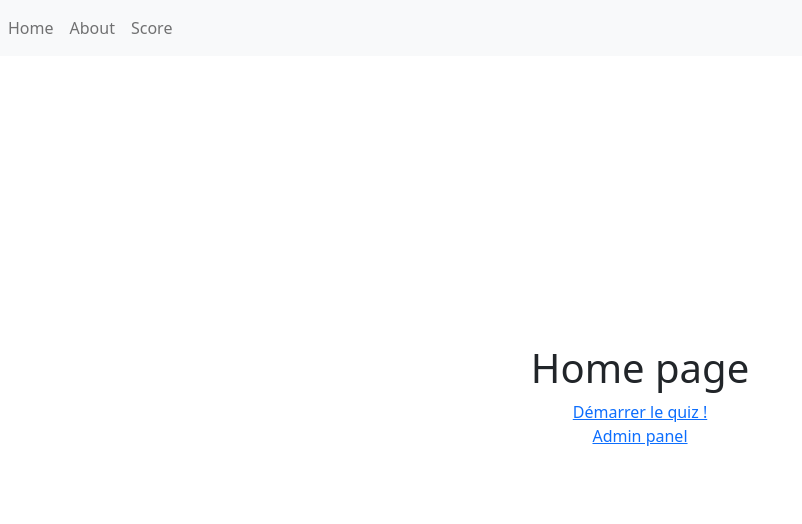
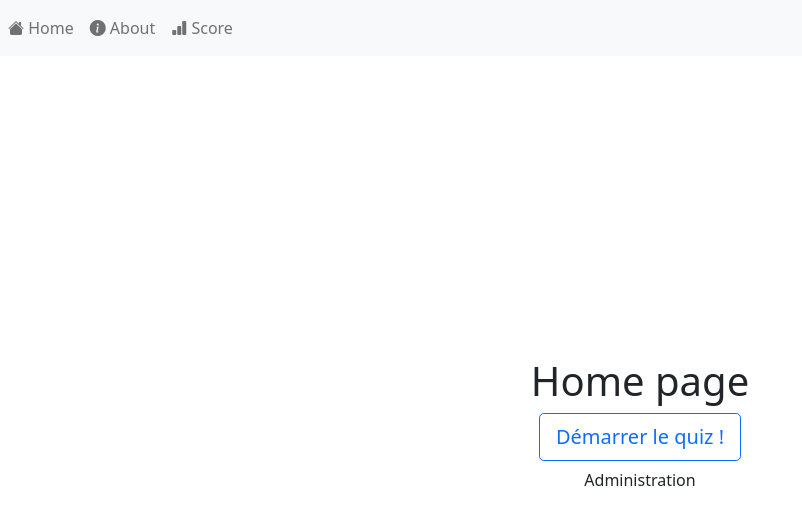
Before and after one commit to SnaKl/quiz-app, a Vue app in the folder quiz-ui/: page / in a window 1280 px wide. Shown: the top 524 px of the page, without its empty margins (0-802 px from the left). Built offline with nearby package versions, Linux system fonts and the light colour scheme; no server answers.

Commit message:
toast fini + petits ajouts/modifs

```diff
--- a/quiz-ui/index.html
+++ b/quiz-ui/index.html
@@ -9,8 +9,17 @@
       integrity="sha384-EVSTQN3/azprG1Anm3QDgpJLIm9Nao0Yz1ztcQTwFspd3yD65VohhpuuCOmLASjC"
       crossorigin="anonymous"
     />
+    <link
+      rel="stylesheet"
+      href="https://cdn.jsdelivr.net/npm/bootstrap-icons@1.3.0/font/bootstrap-icons.css"
+    />
+    <script
+      src="https://cdn.jsdelivr.net/npm/bootstrap@5.2.0-beta1/dist/js/bootstrap.bundle.min.js"
+      integrity="sha384-pprn3073KE6tl6bjs2QrFaJGz5/SUsLqktiwsUTF55Jfv3qYSDhgCecCxMW52nD2"
+      crossorigin="anonymous"
+    ></script>
     <meta name="viewport" content="width=device-width, initial-scale=1.0" />
-    <title>Vite App</title>
+    <title>Quiz App</title>
   </head>
 
   <body>
--- a/quiz-ui/src/App.vue
+++ b/quiz-ui/src/App.vue
@@ -9,7 +9,7 @@ import Toast from '@/components/ToastComponent.vue';
     <Navbar />
   </header>
 
-  <div id="mainContainer">
+  <div id="mainContainer" class="container my-auto">
     <RouterView />
   </div>
 
@@ -24,7 +24,7 @@ body {
   width: 100vw;
 }
 
-#mainContainer {
+/* #mainContainer {
   height: 100%;
-}
+} */
 </style>
--- a/quiz-ui/src/components/ToastComponent.vue
+++ b/quiz-ui/src/components/ToastComponent.vue
@@ -1,5 +1,6 @@
 <!-- gestion des erreurs -->
 <template>
+  <div class="toast-container position-absolute top-right">
     <div
       id="toast-err-war"
       class="toast"
@@ -7,8 +8,8 @@
       aria-live="assertive"
       aria-atomic="true"
     >
-    <div class="toast-header">
-      <strong class="me-auto toast-title">Erreur</strong>
+      <div class="toast-header bg-danger-custom-50 text-dark">
+        <strong class="me-auto">Erreur</strong>
         <button
           type="button"
           class="btn-close"
@@ -16,6 +17,22 @@
           aria-label="Close"
         ></button>
       </div>
-    <div class="toast-body"></div>
+      <div class="toast-body bg-danger-custom-10"></div>
+    </div>
   </div>
 </template>
+
+<style>
+.top-right {
+  right: 50px !important;
+  top: 100px !important;
+}
+
+.bg-danger-custom-50 {
+  background-color: #ed99a1;
+}
+
+.bg-danger-custom-10 {
+  background-color: #fceaec;
+}
+</style>
--- a/quiz-ui/src/services/QuizApiService.js
+++ b/quiz-ui/src/services/QuizApiService.js
@@ -16,7 +16,6 @@ export default {
     }
 
     const onError = function (error) {
-      //TODO : ajouter le makeAToast()
       makeAToast(error.response.data.error);
       return Promise.reject(error.response || error.message);
     };
--- a/quiz-ui/src/utils/utils.js
+++ b/quiz-ui/src/utils/utils.js
@@ -1,9 +1,15 @@
+/**
+ * Create a toast-alert (reused dynamically)
+ * @param {string} content
+ */
 export function makeAToast(content = 'test') {
   const toast = document.getElementById('toast-err-war');
 
   const toast_body = toast.querySelector('.toast-body');
   toast_body.innerHTML = content;
 
-  const toast_API = new bootstrap.Toast(toast, {});
+  const toast_API = new bootstrap.Toast(toast, {
+    delay: 2000
+  });
   toast_API.show();
 }
--- a/quiz-ui/src/views/AdminPageQuestionEdition.vue
+++ b/quiz-ui/src/views/AdminPageQuestionEdition.vue
@@ -30,8 +30,8 @@
 
 <script>
 import ParticipationStorageService from '@/services/ParticipationStorageService';
-import QuestionDisplay from '../components/QuestionDisplay.vue';
-import QuizApiService from '../services/QuizApiService';
+import QuestionDisplay from '@/components/QuestionDisplay.vue';
+import QuizApiService from '@/services/QuizApiService';
 
 export default {
   name: 'AdminPageQuestionEdition',
--- a/quiz-ui/src/views/AdminPageQuestionView.vue
+++ b/quiz-ui/src/views/AdminPageQuestionView.vue
@@ -30,9 +30,9 @@
 </template>
 
 <script>
-import QuestionDisplay from '../components/QuestionDisplay.vue';
-import QuizApiService from '../services/QuizApiService';
-import ParticipationStorageService from '../services/ParticipationStorageService';
+import QuestionDisplay from '@/components/QuestionDisplay.vue';
+import QuizApiService from '@/services/QuizApiService';
+import ParticipationStorageService from '@/services/ParticipationStorageService';
 
 export default {
   name: 'AdminPageQuestionView',
--- a/quiz-ui/src/views/HomePage.vue
+++ b/quiz-ui/src/views/HomePage.vue
@@ -1,10 +1,15 @@
 <template>
   <div id="homeContainer">
     <h1>Home page</h1>
-    <router-link to="/start-new-quiz-page" id="title"
+    <router-link
+      to="/start-new-quiz-page"
+      id="title"
+      class="btn btn-lg btn-outline-primary"
       >Démarrer le quiz !</router-link
     >
-    <router-link to="/admin" id="bottomLink">Admin panel</router-link>
+    <router-link to="/admin" id="bottomLink" class="btn"
+      >Administration</router-link
+    >
   </div>
 </template>
 
--- a/quiz-ui/src/views/ScoreView.vue
+++ b/quiz-ui/src/views/ScoreView.vue
@@ -1,7 +1,7 @@
 <script>
 import participationStorageService from '@/services/ParticipationStorageService';
 import QuizApiService from '@/services/QuizApiService';
-import PodiumComponent from '../components/PodiumComponent.vue';
+import PodiumComponent from '@/components/PodiumComponent.vue';
 
 export default {
   data() {
```
Also changed, not shown: quiz-ui/.eslintrc.cjs. Lines whose indentation alone changed are shown as unchanged.
